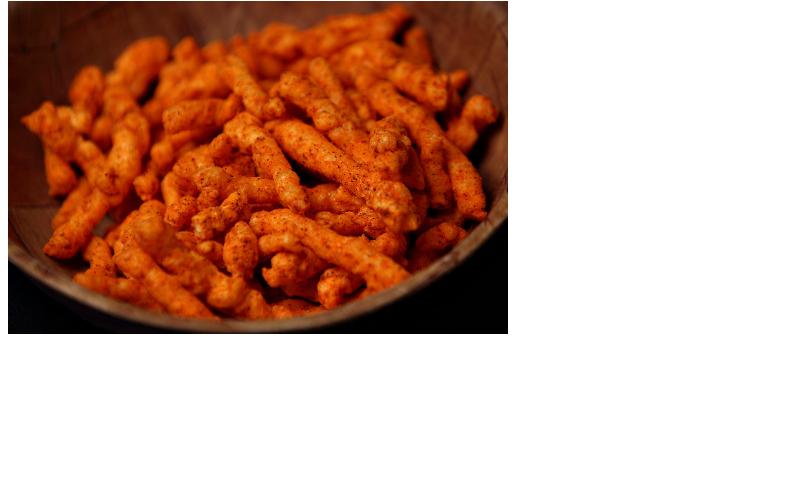
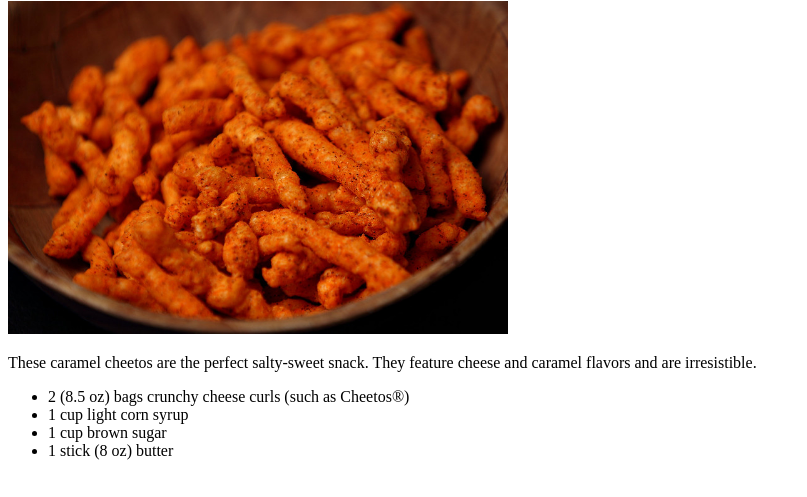
Before and after one commit to csongam7/odin-recipes, a plain HTML site: page recipes/caramel_cheetos.html in a window 1280 px wide. Shown: the part 79-576 px from the top of the page, without its empty margins (0-807 px from the left). Drawn offline with Linux system fonts and the light colour scheme; files whose address does not match are found by name.

Commit message:
add ingredients to caramel_cheetos.html

```diff
--- a/recipes/caramel_cheetos.html
+++ b/recipes/caramel_cheetos.html
@@ -12,5 +12,15 @@
       alt="a close picture of a bowl full of cheetos"
       width="500px"
     />
+    <p>
+      These caramel cheetos are the perfect salty-sweet snack. They feature
+      cheese and caramel flavors and are irresistible.
+    </p>
+    <ul>
+      <li>2 (8.5 oz) bags crunchy cheese curls (such as Cheetos®)</li>
+      <li>1 cup light corn syrup</li>
+      <li>1 cup brown sugar</li>
+      <li>1 stick (8 oz) butter</li>
+    </ul>
   </body>
 </html>
```
